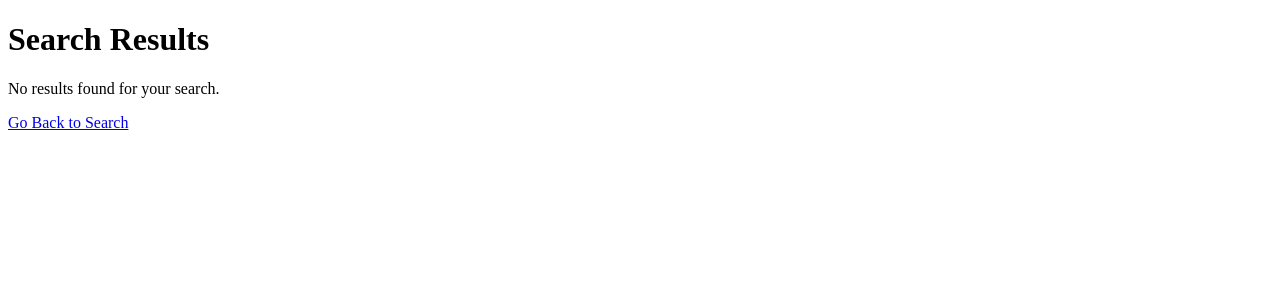
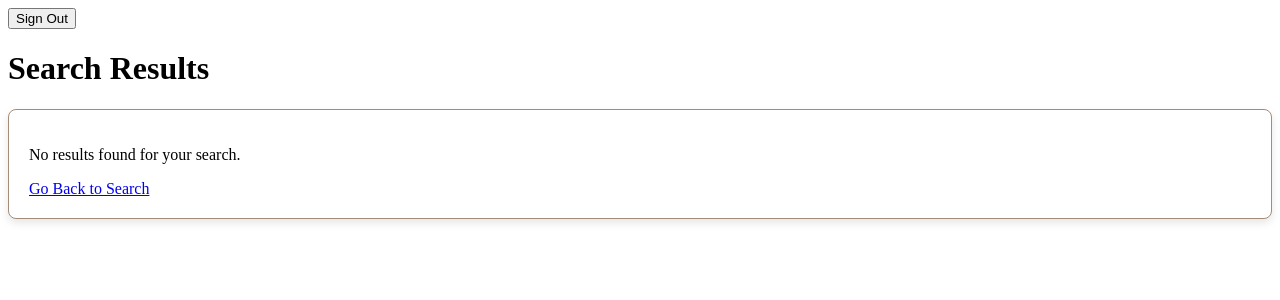
Before and after one commit to hollyschwecke/New-Team-5-Project, a Flask app: template templates/results.html in a window 1280 px wide. Shown: the top 300 px of the page. Run offline with Flask 3, Linux system fonts and the light colour scheme; the template is opened without the code that fills it, so the values that code supplies are empty; parts of the project's set-up code (start-up, migrations or seed data) failed here and were passed over; some libraries are stand-ins or nearby versions.

Commit message:
adding styling to results page

```diff
--- /dev/null
+++ b/static/css/results.css
@@ -0,0 +1,36 @@
+/* results container styling */
+#resultsContainer {
+    margin-top: 20px;
+    padding: 20px;
+    background-color: #fff;
+    border: 1px solid #a48c79ff;
+    border-radius: 8px;
+    box-shadow: 0 4px 8px rgba(0, 0, 0, 0.1);
+}
+
+/* results item styling */
+#resultsContainer ul {
+    list-style-type: none;
+    padding: 0;
+}
+
+/* listed items stylings */
+#resultsContainer li {
+    background-color: #fcfcfcff;
+    margin-bottom: 15px;
+    padding: 10px;
+    border: 1px solid #a48c79ff;
+    border-radius: 5px;
+    transition: transform 0.3s ease-in-out;
+}
+
+/* hovering over list items styling */
+#resultsContainer li:hover {
+    transform: scale(1.03);
+}
+
+/* results image styling */
+#resultsContainer img {
+    max-width: 150px;
+    border-radius: 5px;
+}
--- a/templates/results.html
+++ b/templates/results.html
@@ -3,11 +3,13 @@
 <head>
     <meta charset="UTF-8">
     <meta name="viewport" content="width=device-width, initial-scale=1.0">
+    <link rel="stylesheet" href="results.css">
     <title>Search Results</title>
 </head>
 <body>
+    <button id="signOutButton">Sign Out</button>
     <h1>Search Results</h1>
-
+    <div id="resultsContainer">
     {% if results %}
         <ul>
         {% for result in results %}
@@ -27,5 +29,6 @@
     {% endif %}
 
     <a href="/search">Go Back to Search</a>
+    </div>
 </body>
 </html>
```
